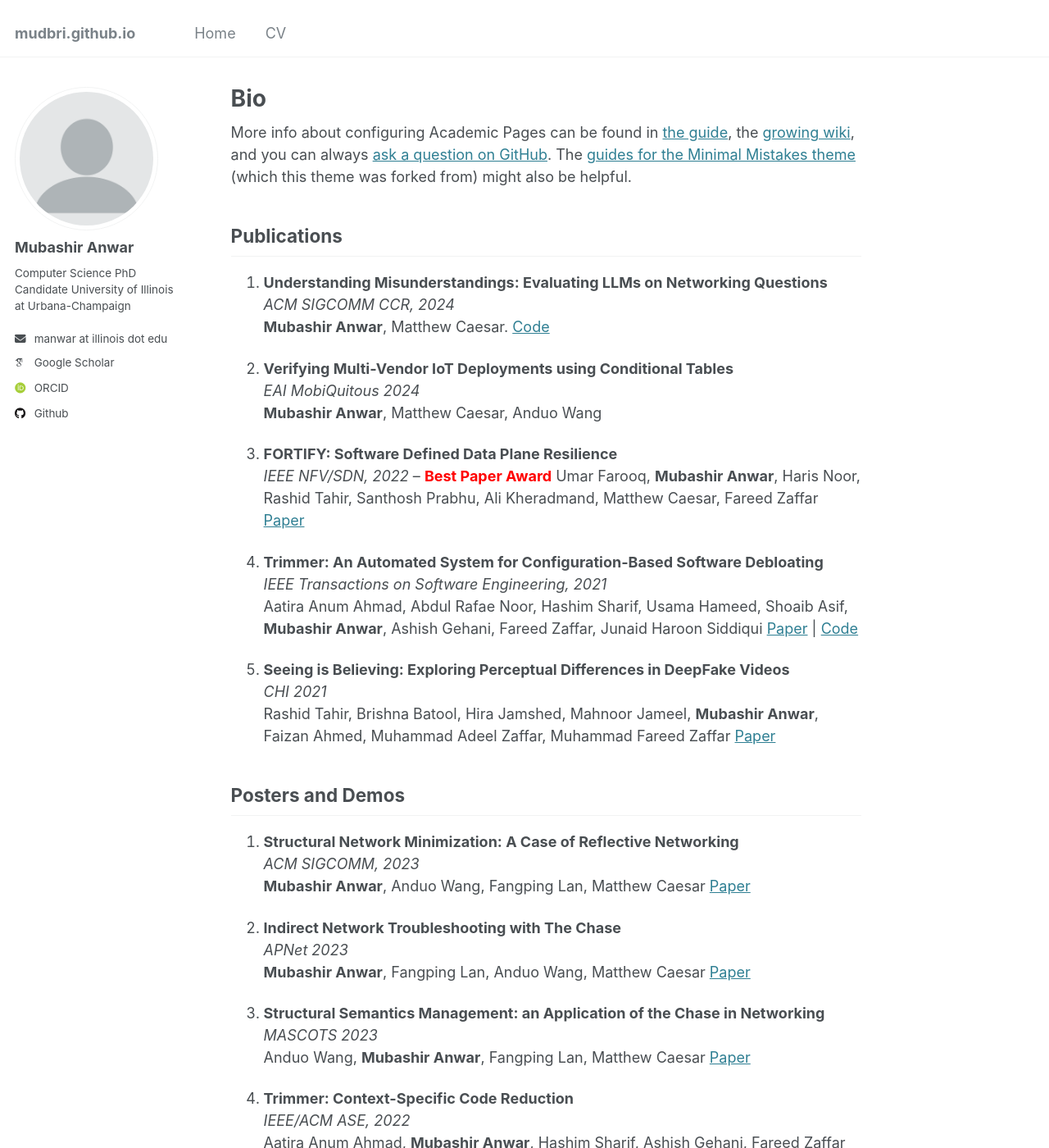
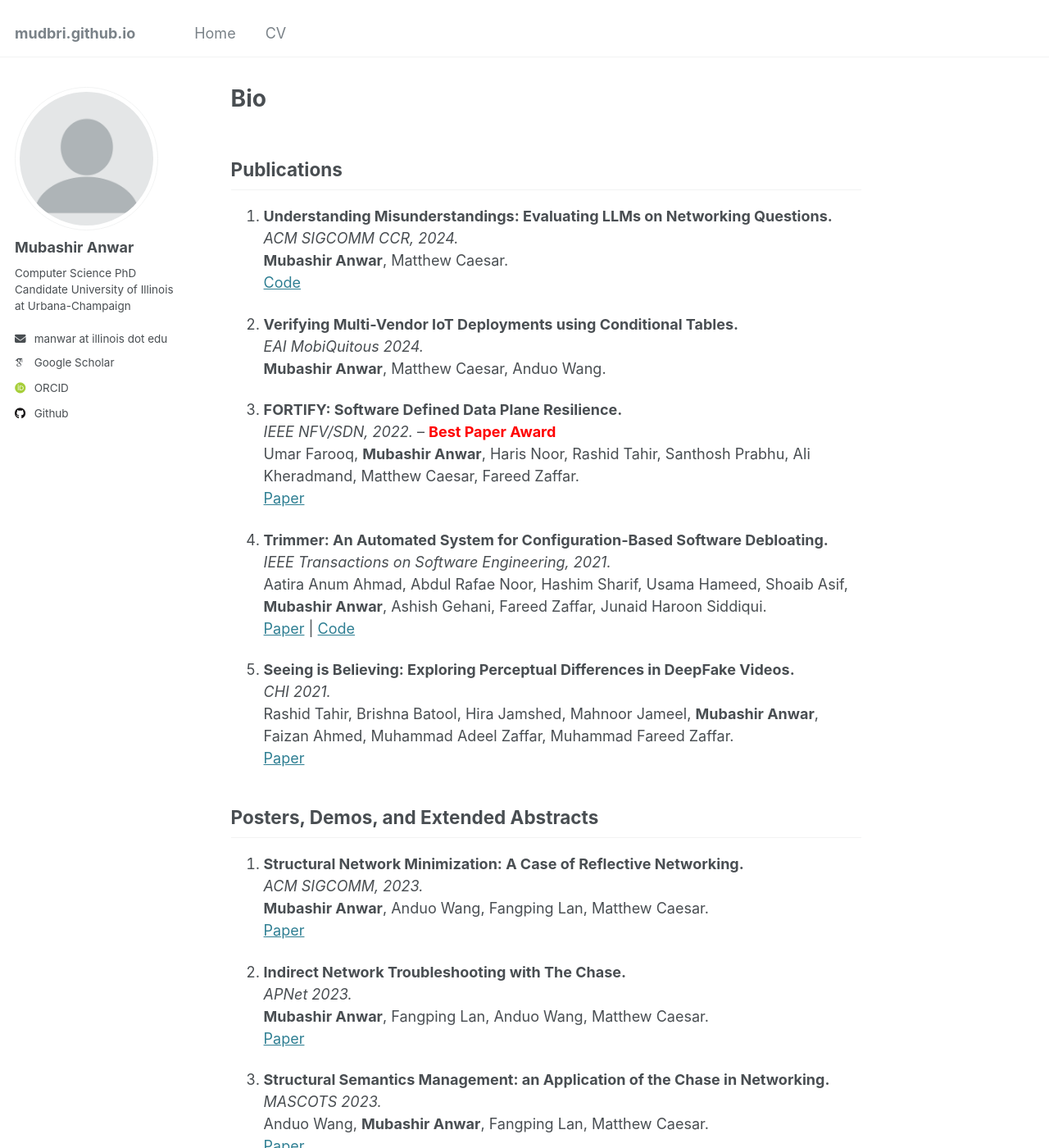
Before and after one commit to mudbri/mudbri.github.io, a Jekyll site: the page built from _pages/about.md, in a window 1280 px wide and 1400 px high. Shown: the whole window at 82% size. Built offline with Jekyll 4.4.1, drawn with Linux system fonts in a browser that asks for light colours; some web fonts are replaced; some of the changed text lies outside the part shown.

Commit message:
New cv and pubs

```diff
--- a/_pages/about.md
+++ b/_pages/about.md
@@ -9,53 +9,52 @@ redirect_from:
 
 <!-- Bio
 ------ -->
-More info about configuring Academic Pages can be found in [the guide](https://academicpages.github.io/markdown/), the [growing wiki](https://github.com/academicpages/academicpages.github.io/wiki), and you can always [ask a question on GitHub](https://github.com/academicpages/academicpages.github.io/discussions). The [guides for the Minimal Mistakes theme](https://mmistakes.github.io/minimal-mistakes/docs/configuration/) (which this theme was forked from) might also be helpful.
+
 
 Publications
 ------
-1. **Understanding Misunderstandings: Evaluating LLMs on Networking Questions**
-   *ACM SIGCOMM CCR, 2024*
-   **Mubashir Anwar**, Matthew Caesar.
-   [Code](https://github.com/mudbri/LLM-Network-Eval)
+1. **Understanding Misunderstandings: Evaluating LLMs on Networking Questions.**
+   *ACM SIGCOMM CCR, 2024.*
+   **Mubashir Anwar**, Matthew Caesar.<br>[Code](https://github.com/mudbri/LLM-Network-Eval)
 
-2. **Verifying Multi-Vendor IoT Deployments using Conditional Tables**
-   *EAI MobiQuitous 2024*
-   **Mubashir Anwar**, Matthew Caesar, Anduo Wang
+2. **Verifying Multi-Vendor IoT Deployments using Conditional Tables.**
+   *EAI MobiQuitous 2024.*
+   **Mubashir Anwar**, Matthew Caesar, Anduo Wang.
    <!-- [Paper](https://dl.acm.org/doi/abs/10.1145/3411764.3445699) | [Code](https://github.com/nsgLUMS/cellclone) -->
 
-3. **FORTIFY: Software Defined Data Plane Resilience**
-   *IEEE NFV/SDN, 2022*  – <span style="color:red;">**Best Paper Award**</span>
-  Umar Farooq, **Mubashir Anwar**, Haris Noor, Rashid Tahir, Santhosh Prabhu, Ali Kheradmand, Matthew Caesar, Fareed Zaffar
+3. **FORTIFY: Software Defined Data Plane Resilience.**
+   *IEEE NFV/SDN, 2022.*  – <span style="color:red;">**Best Paper Award**</span><br>
+  Umar Farooq, **Mubashir Anwar**, Haris Noor, Rashid Tahir, Santhosh Prabhu, Ali Kheradmand, Matthew Caesar, Fareed Zaffar.<br>
    [Paper](https://ieeexplore.ieee.org/abstract/document/9974617)
 
-4. **Trimmer: An Automated System for Configuration-Based Software Debloating**
-   *IEEE Transactions on Software Engineering, 2021*
-   Aatira Anum Ahmad, Abdul Rafae Noor, Hashim Sharif, Usama Hameed, Shoaib Asif, **Mubashir Anwar**, Ashish Gehani, Fareed Zaffar, Junaid Haroon Siddiqui
+4. **Trimmer: An Automated System for Configuration-Based Software Debloating.**
+   *IEEE Transactions on Software Engineering, 2021.*
+   Aatira Anum Ahmad, Abdul Rafae Noor, Hashim Sharif, Usama Hameed, Shoaib Asif, **Mubashir Anwar**, Ashish Gehani, Fareed Zaffar, Junaid Haroon Siddiqui.<br>
    [Paper](https://ieeexplore.ieee.org/document/9478582) | [Code](https://github.com/ashish-gehani/Trimmer)
 
-5. **Seeing is Believing: Exploring Perceptual Differences in DeepFake Videos**
-   *CHI 2021*
-   Rashid Tahir, Brishna Batool, Hira Jamshed, Mahnoor Jameel, **Mubashir Anwar**, Faizan Ahmed, Muhammad Adeel Zaffar, Muhammad Fareed Zaffar
+5. **Seeing is Believing: Exploring Perceptual Differences in DeepFake Videos.**
+   *CHI 2021.*
+   Rashid Tahir, Brishna Batool, Hira Jamshed, Mahnoor Jameel, **Mubashir Anwar**, Faizan Ahmed, Muhammad Adeel Zaffar, Muhammad Fareed Zaffar.<br>
    [Paper](https://dl.acm.org/doi/abs/10.1145/3411764.3445699)
 
-Posters and Demos
+Posters, Demos, and Extended Abstracts
 ------
-1. **Structural Network Minimization: A Case of Reflective Networking**
-   *ACM SIGCOMM, 2023*
-   **Mubashir Anwar**, Anduo Wang, Fangping Lan, Matthew Caesar
+1. **Structural Network Minimization: A Case of Reflective Networking.**
+   *ACM SIGCOMM, 2023.*
+   **Mubashir Anwar**, Anduo Wang, Fangping Lan, Matthew Caesar.<br>
    [Paper](https://dl.acm.org/doi/abs/10.1145/3603269.3610847)
 
-2. **Indirect Network Troubleshooting with The Chase**
-   *APNet 2023*
-   **Mubashir Anwar**, Fangping Lan, Anduo Wang, Matthew Caesar
+2. **Indirect Network Troubleshooting with The Chase.**
+   *APNet 2023.*
+   **Mubashir Anwar**, Fangping Lan, Anduo Wang, Matthew Caesar.<br>
    [Paper](https://dl.acm.org/doi/abs/10.1145/3600061.3603137)
 
-3. **Structural Semantics Management: an Application of the Chase in Networking**
-   *MASCOTS 2023*
-   Anduo Wang, **Mubashir Anwar**, Fangping Lan, Matthew Caesar
+3. **Structural Semantics Management: an Application of the Chase in Networking.**
+   *MASCOTS 2023.*
+   Anduo Wang, **Mubashir Anwar**, Fangping Lan, Matthew Caesar.<br>
    [Paper](https://www.computer.org/csdl/proceedings-article/mascots/2023/10387636/1TKR5FvZiBq)
 
-4. **Trimmer: Context-Specific Code Reduction**
-   *IEEE/ACM ASE, 2022*
-   Aatira Anum Ahmad, **Mubashir Anwar**, Hashim Sharif, Ashish Gehani, Fareed Zaffar
+4. **Trimmer: Context-Specific Code Reduction.**
+   *IEEE/ACM ASE, 2022.*
+   Aatira Anum Ahmad, **Mubashir Anwar**, Hashim Sharif, Ashish Gehani, Fareed Zaffar.<br>
    [Paper](https://dl.acm.org/doi/10.1145/3551349.3559529) | [Code](https://github.com/ashish-gehani/Trimmer)
```
Also changed, not shown: 1 other file.
